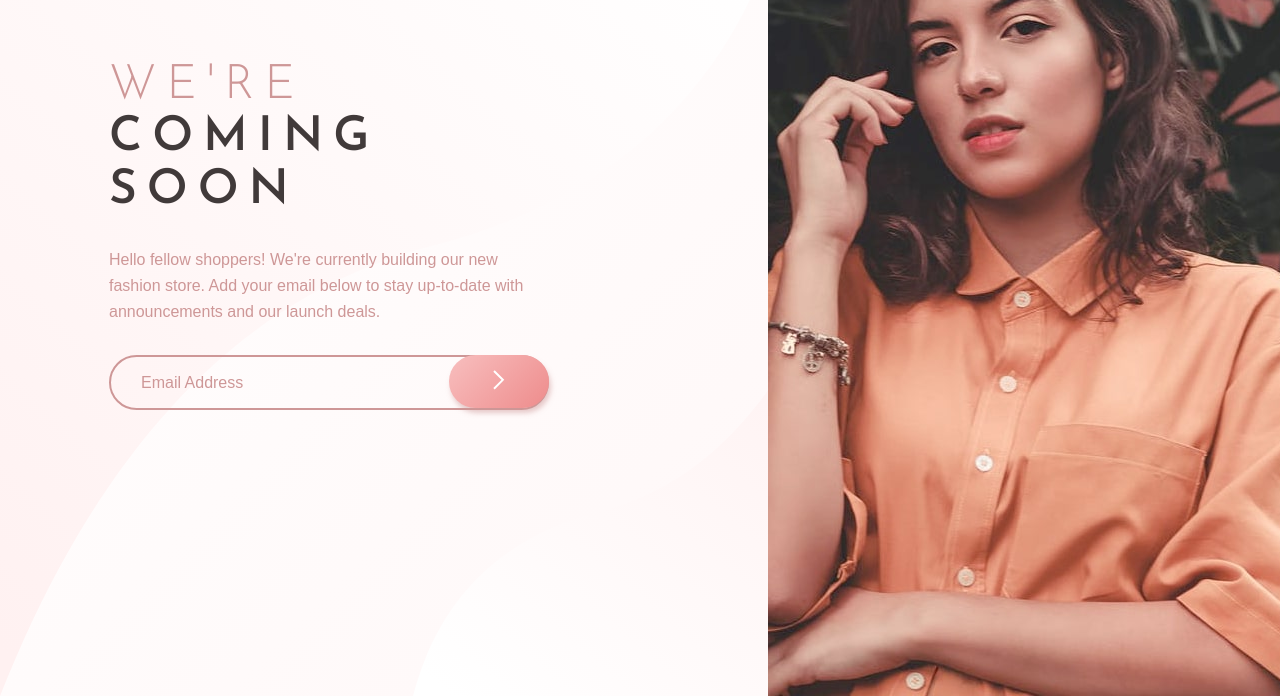
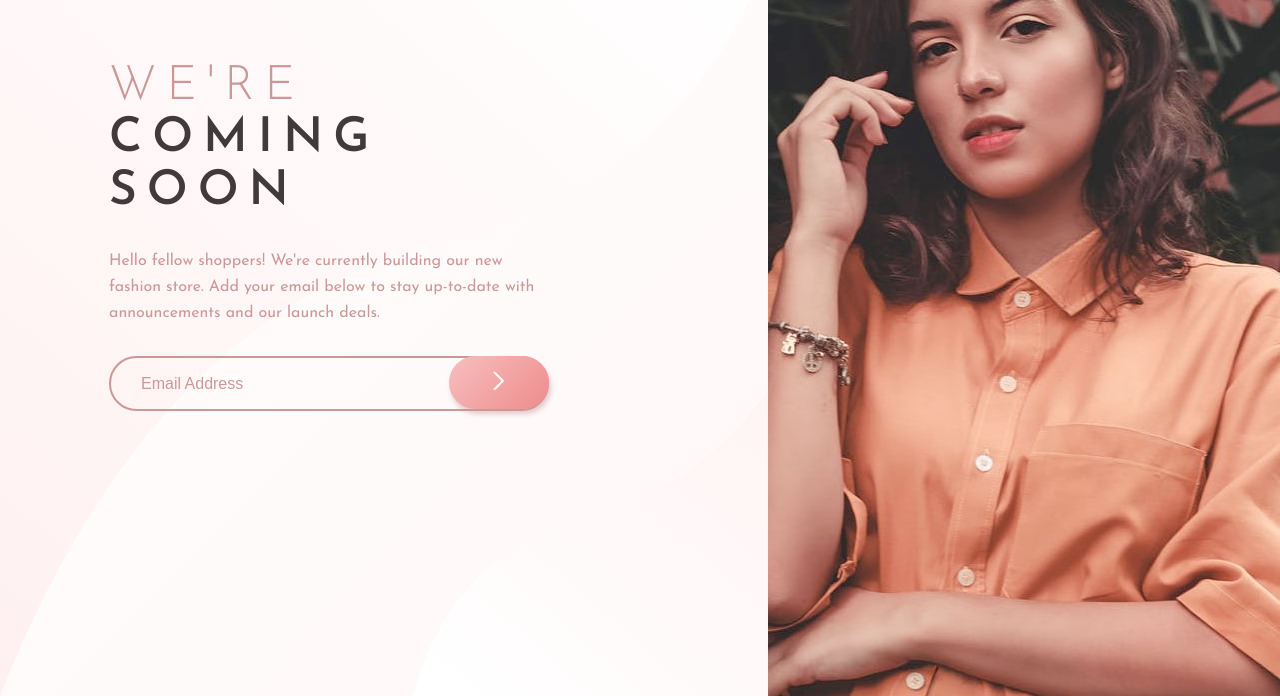
Before and after one commit to MariusTN/Fontend-Mentor---Base-Apparel-coming-soon-page-challenge, a plain HTML site: page index.html in a window 1280 px wide. Shown: the part 104-800 px from the top of the page. Drawn offline with nearby package versions, Linux system fonts and the light colour scheme; files that its build step writes are made by us from their sources.

Commit message:
Font fix

```diff
--- a/styles/_global.scss
+++ b/styles/_global.scss
@@ -11,7 +11,7 @@ html{
 }
 
 body{
-    font-family: "Josephin Sans", sans-serif;
+    font-family: "Josefin Sans", sans-serif;
     margin: 0;
     background-image: $gradient1;
 }
```
